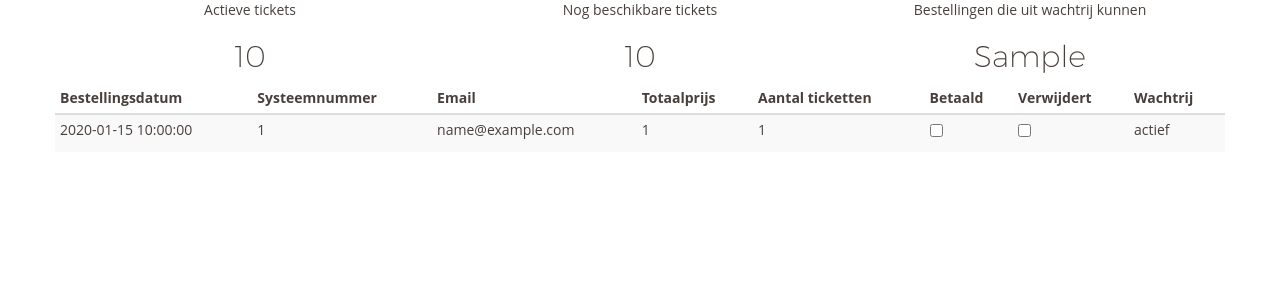
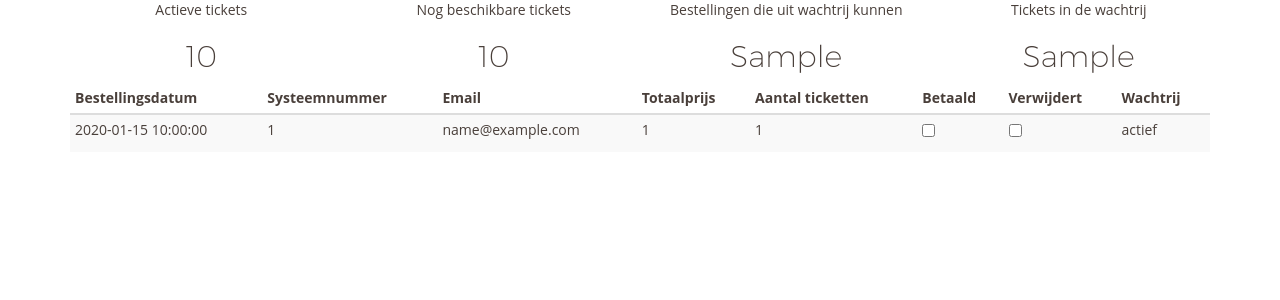
Before and after one commit to toonvandeputte/tickets.fri3d.be, a Python web app: template src/fr1ckets/templates/payments.html in a window 1280 px wide. Shown: the top 300 px of the page. Run offline with Jinja, Linux system fonts and the light colour scheme; the template is opened without the code that fills it: most values are stand-ins (such as "Sample title", 1, 10 or a date in 2020); some libraries are stand-ins or nearby versions.

Commit message:
add queued tickets display to payment page

```diff
--- a/src/fr1ckets/templates/payments.html
+++ b/src/fr1ckets/templates/payments.html
@@ -2,18 +2,23 @@
 <!-- vim: set sw=2 ts=2: -->
 
 <div class="row">
-	<div class="col-xs-6 col-sm-4 text-center">
+	<div class="col-xs-6 col-sm-3 text-center">
 		<p>Actieve tickets</p>
 		<h2>{{ tickets_total }}</h2>
 	</div>
-	<div class="col-xs-6 col-sm-4 text-center">
+	<div class="col-xs-6 col-sm-3 text-center">
 		<p>Nog beschikbare tickets</p>
 		<h2>{{ tickets_available }}</h2>
 	</div>
-	<div class="col-xs-6 col-sm-4 text-center">
+	<div class="col-xs-6 col-sm-3 text-center">
 		<p>Bestellingen die uit wachtrij kunnen</p>
 		<h2>{{ purchases_dequeueable }}</h2>
 	</div>
+	<div class="col-xs-6 col-sm-3 text-center">
+		<p>Tickets in de wachtrij</p>
+		<h2>{{ tickets_queued }}</h2>
+	</div>
+</div>
 
 <div class="row">
 	<div class="col-xs-12">
--- a/src/fr1ckets/views.py
+++ b/src/fr1ckets/views.py
@@ -320,6 +320,7 @@ def payments():
 	purchases_dequeueable = 0
 
 	considering_dequeue = True
+	tickets_queued = 0
 	for x in p:
 		created_at = datetime.datetime.strptime(x['created_at'], '%Y-%m-%d %H:%M:%S.%f')
 		if not x['paid'] and (created_at + time_delta) < now:
@@ -336,10 +337,12 @@ def payments():
 				purchases_dequeueable += 1
 			else:
 				considering_dequeue = False
+		if x['queued']:
+			tickets_queued += x['n_tickets']
 
 	return render_template('payments.html',
 			tickets_total=tickets_total, tickets_available=tickets_available,
-			purchases_dequeueable=purchases_dequeueable,
+			purchases_dequeueable=purchases_dequeueable, tickets_queued=tickets_queued,
 			purchases=p, page_opts={ 'internal' : True })
 
 @app.route('/admin/reservations')
```
